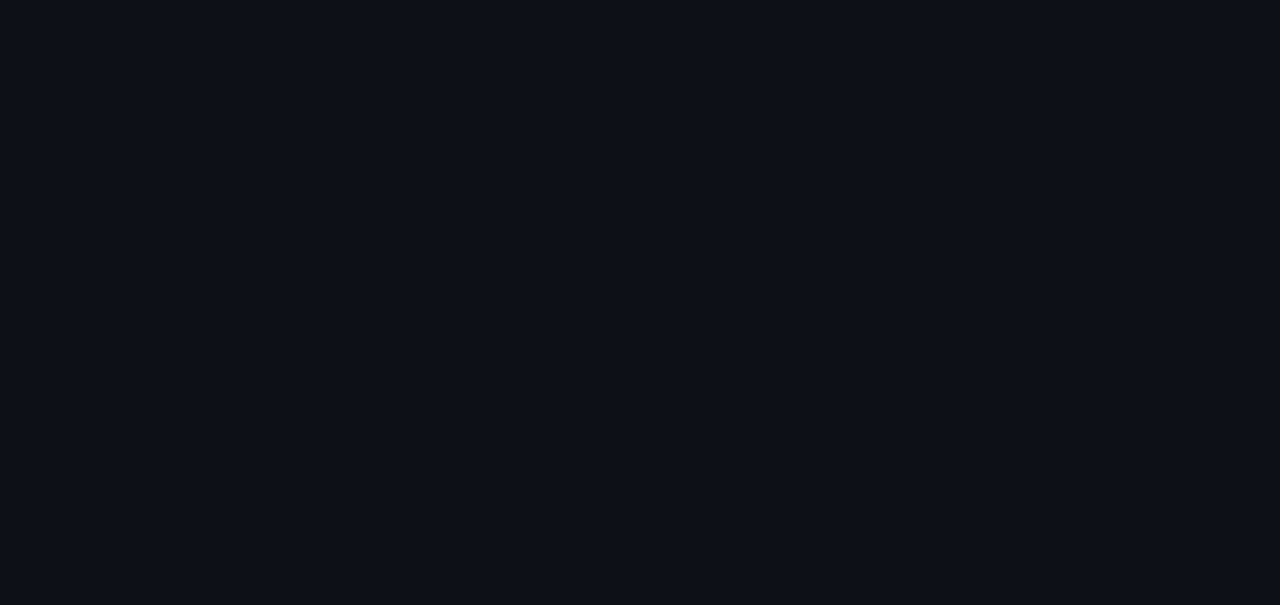
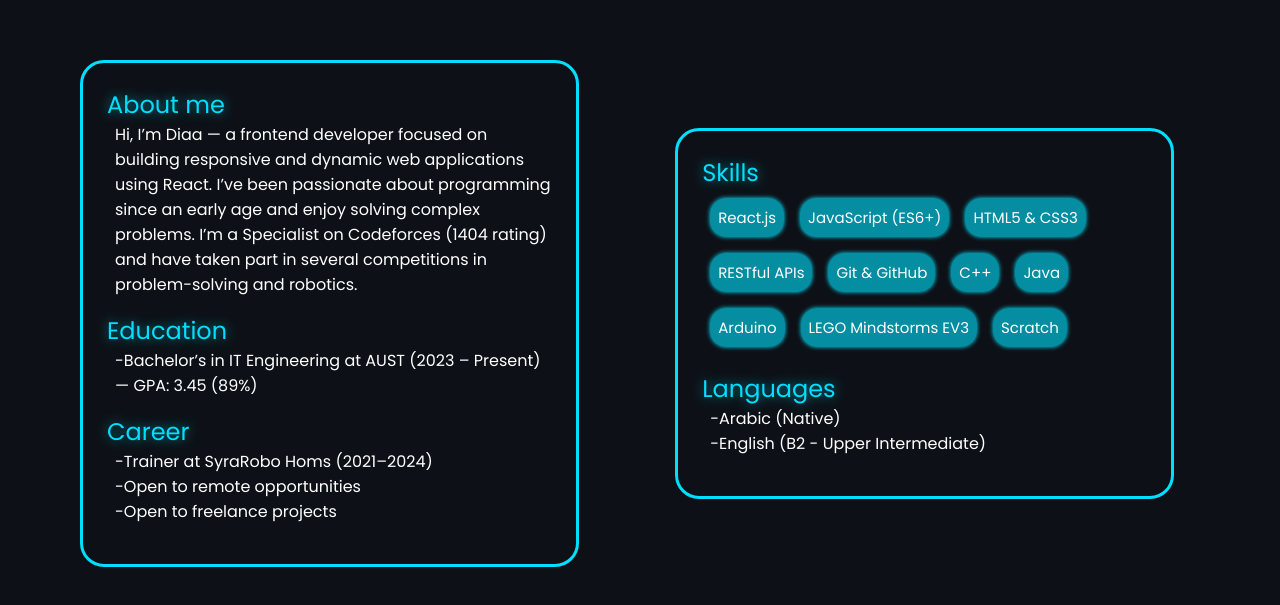
Before and after one commit to diaa07/me, a React (Vite) app: page / in a window 1280 px wide. Shown: the part 847-1452 px from the top of the page. Before the commit the page ends 800 px from the top, so only its background shows below. Built offline with nearby package versions, Linux system fonts and the light colour scheme.

Commit message:
created about me page, created smoother loading behaviour

```diff
--- a/src/App.css
+++ b/src/App.css
@@ -1,8 +1,22 @@
 .app {
-  width: 100dvw;
+  width: 98dvw;
   background-color: var(--primary-bg);
 }
 
 .hidden {
   display: none !important;
 }
+
+@keyframes appear {
+  0% {
+    opacity: 0;
+    scale: 0;
+  }
+  100% {
+    opacity: 1;
+    scale: 1;
+  }
+}
+.displayed {
+  animation: appear 0.8s ease-in;
+}
--- a/src/App.jsx
+++ b/src/App.jsx
@@ -3,6 +3,7 @@ import Splash from "./components/Splash";
 import "./App.css";
 import NavBar from "./components/NavBar";
 import Home from "./pages/Home";
+import About from "./pages/About";
 
 function App() {
   const [showSplash, setShowSplash] = useState(true);
@@ -29,9 +30,10 @@ function App() {
       ) : (
         <></>
       )}
-      <div className={`app ${showSplash ? "hidden" : ""}`} id="app">
+      <div className={`app ${showSplash ? "hidden" : "displayed"}`} id="app">
         <NavBar></NavBar>
         <Home></Home>
+        <About />
       </div>
     </>
   );
--- /dev/null
+++ b/src/pages/About.css
@@ -0,0 +1,65 @@
+.about {
+  display: flex;
+  flex-direction: row;
+  width: 100%;
+  height: calc(100dvh - 80px);
+  justify-content: center;
+  align-items: center;
+}
+
+.about-left-section {
+  flex: 1;
+  margin-left: 80px;
+  border: 3px solid var(--accent-color);
+  padding: 24px;
+  border-radius: 24px;
+}
+
+.about-left-section h1,
+.about-right-section h1 {
+  font-size: 24px;
+  font-weight: normal;
+  color: var(--accent-color);
+  text-shadow: 0px 0px 12px var(--glow-color);
+}
+
+.about-left-section ul,
+.about-right-section ul {
+  list-style: none;
+}
+
+.about-left-section h2,
+.about-right-section h2 {
+  font-size: 16px;
+  font-weight: normal;
+  padding-left: 8px;
+}
+
+.about-block {
+  margin-bottom: 16px;
+}
+
+.about-right-section {
+  flex: 1;
+  margin-left: 96px;
+  margin-right: 80px;
+  border: 3px solid var(--accent-color);
+  padding: 24px;
+  border-radius: 24px;
+}
+
+.skill {
+  display: inline-block;
+  padding: 8px;
+  margin: 8px;
+  background-color: var(--glow-color);
+  border-radius: 16px;
+  font-size: 15px;
+  box-shadow: 0px 0px 4px var(--accent-color);
+  cursor: pointer;
+  transition: scale 0.3s ease;
+}
+
+.skill:hover {
+  scale: 1.1;
+}
--- /dev/null
+++ b/src/pages/About.jsx
@@ -0,0 +1,87 @@
+import "./About.css";
+export default function About() {
+  const aboutMe =
+    "Hi, I’m Diaa — a frontend developer focused on building responsive and dynamic web applications using React. I’ve been passionate about programming since an early age and enjoy solving complex problems. I’m a Specialist on Codeforces (1404 rating) and have taken part in several competitions in problem-solving and robotics.";
+  const education = [
+    "Bachelor’s in IT Engineering at AUST (2023 – Present) — GPA: 3.45 (89%)",
+  ];
+  const career = [
+    "Trainer at SyraRobo Homs (2021–2024)",
+    "Open to remote opportunities",
+    "Open to freelance projects",
+  ];
+  const skills = [
+    "React.js",
+    "JavaScript (ES6+)",
+    "HTML5 & CSS3",
+    "RESTful APIs",
+    "Git & GitHub",
+    "C++",
+    "Java",
+    "Arduino",
+    "LEGO Mindstorms EV3",
+    "Scratch",
+  ];
+
+  const languages = ["Arabic (Native)", "English (B2 - Upper Intermediate)"];
+  return (
+    <div className="about">
+      <div className="about-left-section">
+        <div className="about-block">
+          <h1>About me</h1>
+          <h2>{aboutMe}</h2>
+        </div>
+        <div className="about-block">
+          <h1>Education</h1>
+          <ul>
+            {education.map((edu, index) => (
+              <li key={index}>
+                <h2>-{edu}</h2>
+              </li>
+            ))}
+          </ul>
+        </div>
+        <div className="about-block">
+          <h1>Career</h1>
+          <ul>
+            {career.map((car, index) => {
+              return (
+                <li id={index * 107}>
+                  <h2>-{car}</h2>
+                </li>
+              );
+            })}
+          </ul>
+        </div>
+      </div>
+      <div className="about-right-section">
+        <div className="about-block">
+          <div className="skills-container">
+            <h1>Skills</h1>
+            {skills.map((skill, index) => {
+              return (
+                <div className="skill" id={index * 2023}>
+                  {skill}
+                </div>
+              );
+            })}
+          </div>
+        </div>
+        <div className="about-block">
+          <div className="languages-container">
+            <h1>Languages</h1>
+            <ul>
+              {languages.map((language, index) => {
+                return (
+                  <li className="lang" id={index * 191}>
+                    <h2>-{language}</h2>
+                  </li>
+                );
+              })}
+            </ul>
+          </div>
+        </div>
+      </div>
+    </div>
+  );
+}
--- a/src/pages/Home.css
+++ b/src/pages/Home.css
@@ -47,7 +47,8 @@
 .main-cta-button {
   border: none;
   margin-top: 24px;
-  font-size: 20px;
+  font-size: 16px;
+  font-weight: normal;
   background-color: var(--glow-color);
   color: var(--text-primary);
   padding: 12px;
```
